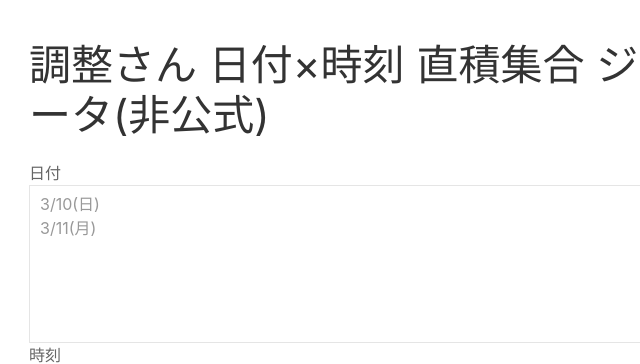
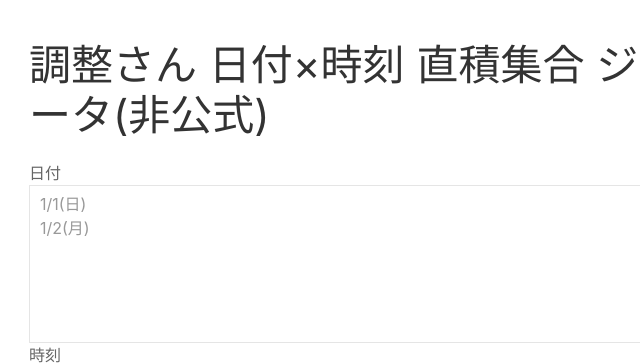
Before and after one commit to PenguinCabinet/Cartesian-product-of-date-and-time-for-chouseisan, a plain HTML site: page index.html in a window 1280 px wide. Shown: the top 364 px of the page, 227-867 px from the left. Drawn offline with nearby package versions, Linux system fonts and the light colour scheme.

Commit message:
Update index.html

```diff
--- a/index.html
+++ b/index.html
@@ -46,8 +46,8 @@
 
     <form>
         日付
-        <textarea rows="6" id="date_text" class="uk-textarea" placeholder="3/10(日)
-3/11(月)"></textarea>
+        <textarea rows="6" id="date_text" class="uk-textarea" placeholder="1/1(日)
+1/2(月)"></textarea>
 
         時刻
         <textarea rows="6" id="times_text" class="uk-textarea" placeholder="20:00〜
```
